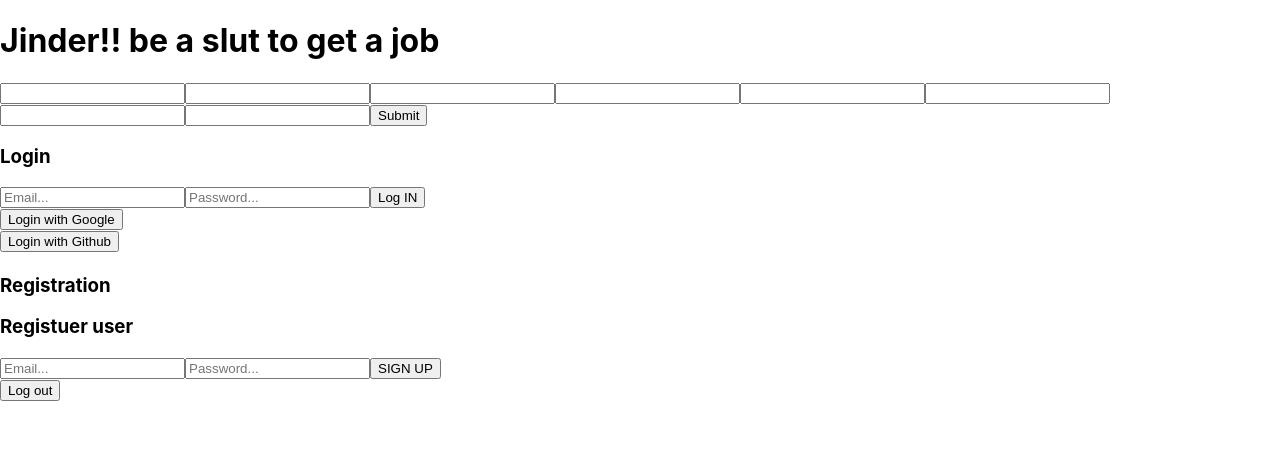
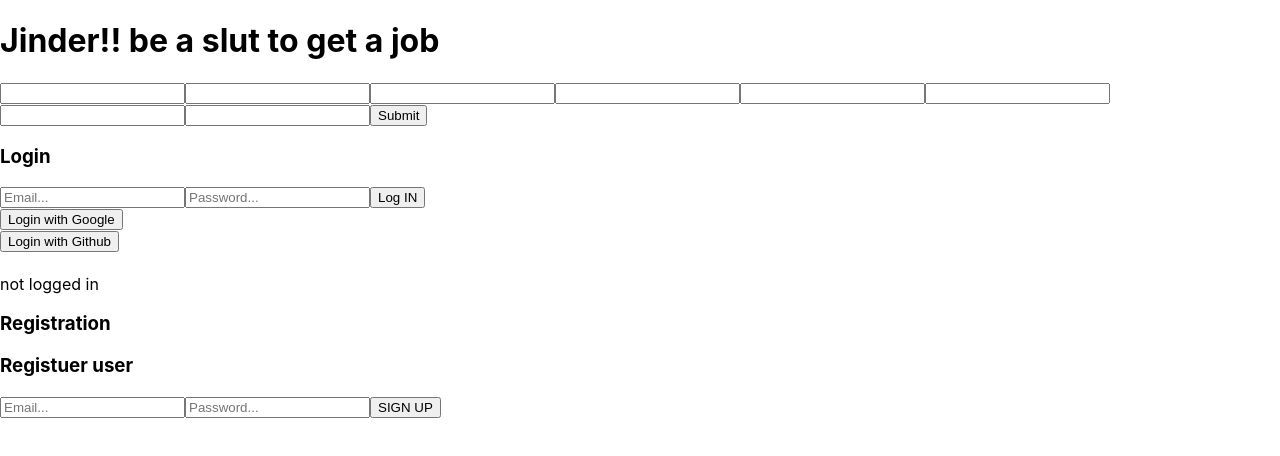
Before and after one commit to karenplanas/jinder, a React (Create React App) app in the folder client/: page / in a window 1280 px wide. Shown: the top 456 px of the page. Built offline with nearby package versions, Linux system fonts and the light colour scheme; no server answers.

Commit message:
login logout toggle working

```diff
--- a/client/src/components/Login/Login.tsx
+++ b/client/src/components/Login/Login.tsx
@@ -10,10 +10,11 @@
 import { auth } from "../../service/firebase";
 import Registration from "../Registration/Registration";
 
-//test
 const Login = () => {
   const [loginEmail, setLoginEmail] = useState("");
   const [loginPassword, setLoginPassword] = useState("");
+  const [loggedIn, setLoggedIn] = useState(false);
+
   const [user, setUser] = useState<{
     email: string | null;
   } | null>(null);
@@ -25,6 +26,7 @@
 
   const login = async (e: any) => {
     console.log("logged in!");
+
     e.preventDefault();
     try {
       const user = await signInWithEmailAndPassword(
@@ -32,6 +34,7 @@
         loginEmail,
         loginPassword
       );
+      setLoggedIn(true);
       console.log(user);
     } catch (error) {
       console.log(error);
@@ -41,6 +44,7 @@
   const logout = async () => {
     console.log("logged out");
     await signOut(auth);
+    setLoggedIn(false);
     console.log(user);
   };
 
@@ -87,7 +91,10 @@
             <button
               onClick={() =>
                 signInwithGoogle()
-                  .then((user) => console.log(user))
+                  .then((user) => {
+                    console.log(user);
+                    setLoggedIn(true);
+                  })
                   .catch((error) => console.log(error))
               }
             >
@@ -98,7 +105,10 @@
             <button
               onClick={() =>
                 signInwithGithub()
-                  .then((user) => console.log(user))
+                  .then((user) => {
+                    console.log(user);
+                    setLoggedIn(true);
+                  })
                   .catch((error) => console.log(error))
               }
             >
@@ -107,13 +117,11 @@
           </div>
         </form>
       </div>
-
       <h4>{user?.email}</h4>
+      {loggedIn ? <button onClick={logout}>Log out</button> : "not logged in"}
       <div>
         <Registration />
       </div>
-
-      <button onClick={logout}>Log out</button>
     </>
   );
 };
--- a/client/src/service/auth_service.js
+++ /dev/null
@@ -1 +0,0 @@
-// auth logic goes here
```
